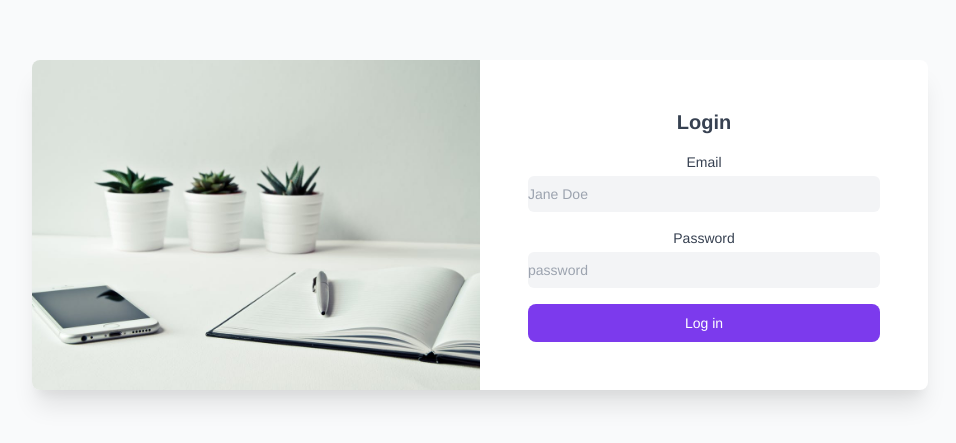
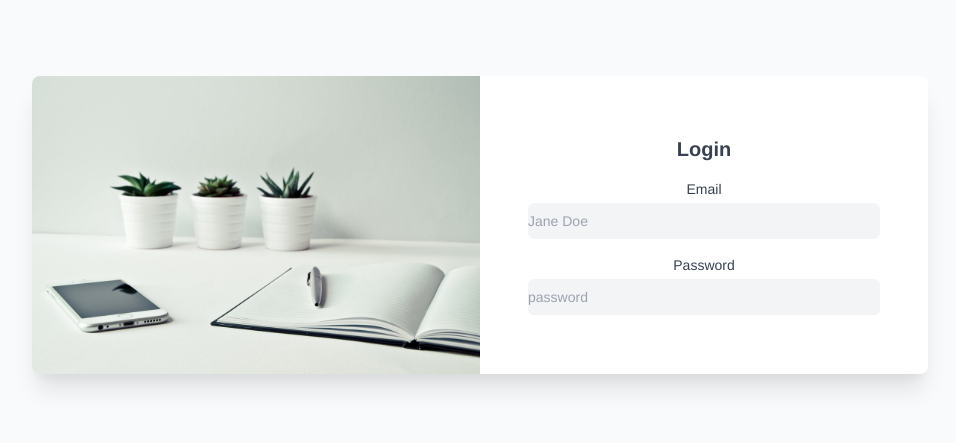
Before and after one commit to kafribung/vue_barang, a Vue app: page /login in a window 1280 px wide. Shown: the part 175-618 px from the top of the page, without its empty margins (160-1116 px from the left). Built offline with nearby package versions, Linux system fonts and the light colour scheme.

Commit message:
login comment

```diff
--- a/src/views/Auth/Login.vue
+++ b/src/views/Auth/Login.vue
@@ -14,9 +14,8 @@
                         </label>
                         <label class="block mt-4 text-sm"><span class="text-gray-700 dark:text-gray-400">Password</span>
                         <input class="block w-full mt-1 text-sm dark:border-gray-600 dark:bg-gray-700 focus:border-purple-400 focus:outline-none bg-gray-100 py-2 rounded-md focus:shadow-outline-purple dark:text-gray-300 dark:focus:shadow-outline-gray form-input" placeholder="password" type="password" /></label>
-
                         <!-- You should use a button here, as the anchor is only used for the example  -->
-                        <button class="block w-full px-4 py-2 mt-4 text-sm font-medium leading-5 text-center text-white transition-colors duration-150 bg-purple-600 border border-transparent rounded-lg active:bg-purple-600 hover:bg-purple-700 focus:outline-none focus:shadow-outline-purple">Log in</button>
+                        <!-- <button class="block w-full px-4 py-2 mt-4 text-sm font-medium leading-5 text-center text-white transition-colors duration-150 bg-purple-600 border border-transparent rounded-lg active:bg-purple-600 hover:bg-purple-700 focus:outline-none focus:shadow-outline-purple">Log in</button> -->
                     </div>
                 </div>
             </div>
```
